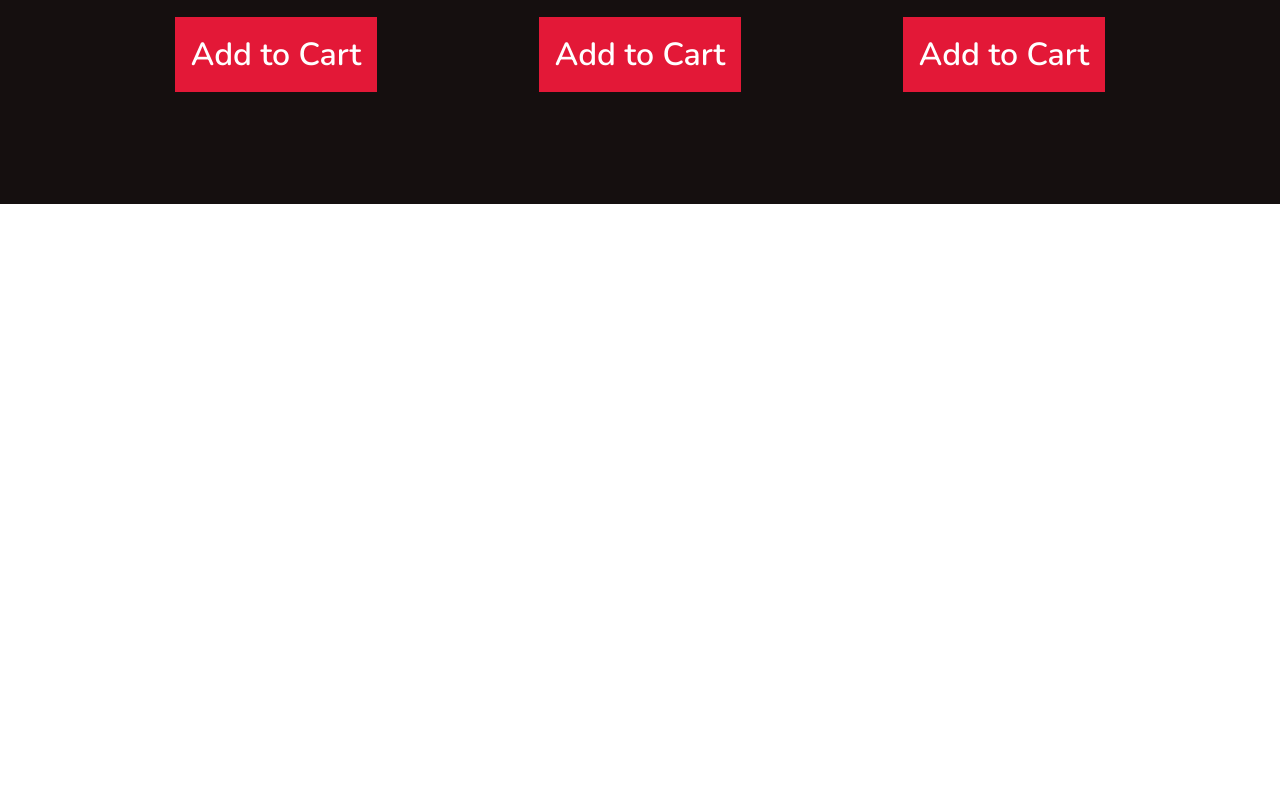
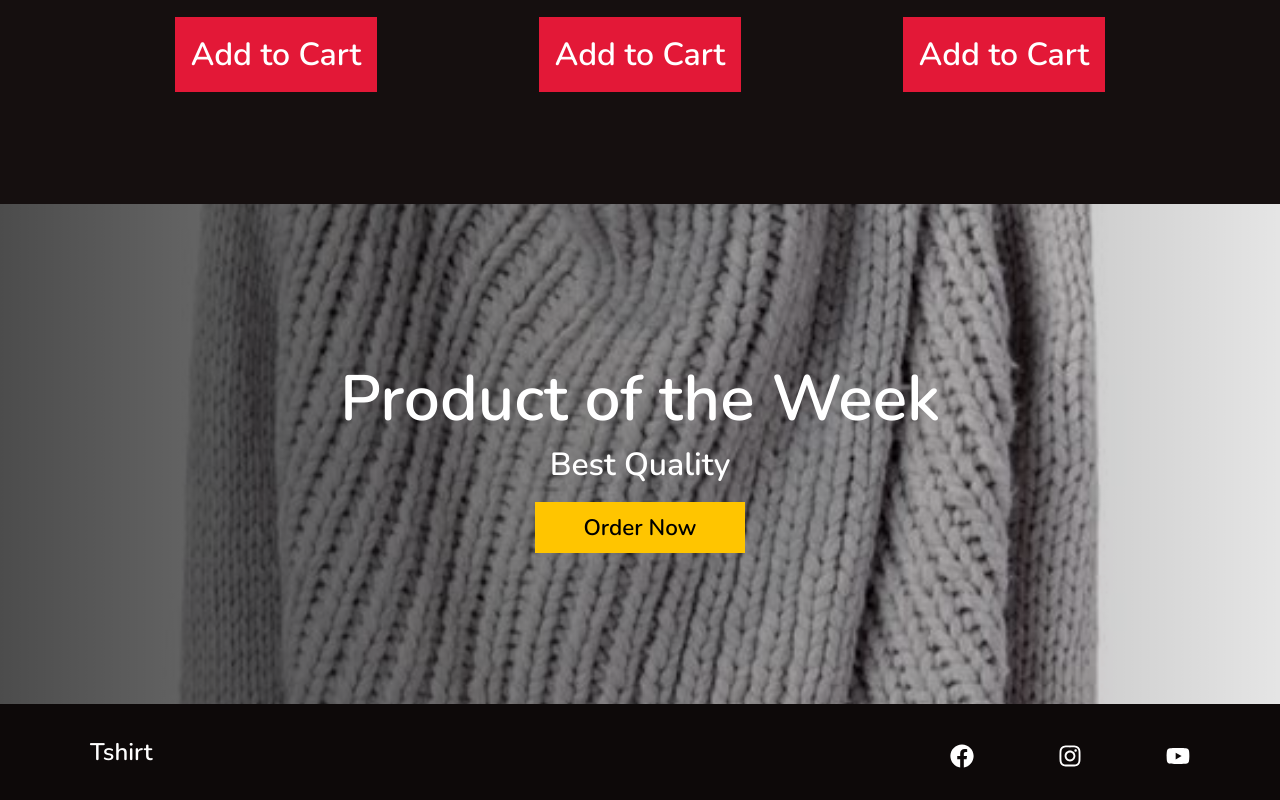
Before and after one commit to orkunozgiray/zgryshopping, a React (Create React App) app: page / in a window 1280 px wide. Shown: the part 1505-2305 px from the top of the page. Before the commit the page ends 1709 px from the top, so only its background shows below. Built offline with nearby package versions, Linux system fonts and the light colour scheme.

Commit message:
Footer and Feature  created

```diff
--- a/src/App.js
+++ b/src/App.js
@@ -4,6 +4,8 @@
 import Hero from './components/Hero';
 import Products from './components/Products';
 import { productData } from './components/Products/data';
+import Footer from './components/Footer';
+import Feature from './components/Feature';
 
 function App() {
   return (
@@ -11,6 +13,8 @@
       <GlobalStyle />
       <Hero />
       <Products heading='Choose Your Clothes' data={productData} />
+      <Feature />
+      <Footer />
     </ Router>
   );
 }
--- /dev/null
+++ b/src/components/Feature/FeatureElements.js
@@ -0,0 +1,39 @@
+import styled from 'styled-components';
+import FeaturePic from '../../images/featured3.jpg';
+
+export const FeatureContainer = styled.div`
+  background: linear-gradient(to right, rgba(0, 0, 0, 0.7), rgba(0, 0, 0, 0.1)),
+    url(${FeaturePic});
+  height: 100vh;
+  max-height: 500px;
+  background-position: center;
+  background-size: cover;
+  display: flex;
+  flex-direction: column;
+  justify-content: center;
+  align-items: center;
+  color: #fff;
+  text-align: center;
+  padding: 0 1rem;
+  h1 {
+    font-size: clamp(3rem, 5vw, 5rem);
+  }
+  p {
+    margin-bottom: 1rem;
+    font-size: clamp(1rem, 3vw, 2rem);
+  }
+`;
+export const FeatureButton = styled.button`
+  font-size: 1.4rem;
+  padding: 0.6rem 3rem;
+  border: none;
+  background: #ffc500;
+  color: #000;
+  transition: 0.2s ease-out;
+  &:hover {
+    color: #fff;
+    background: #e31837;
+    transition: 0.2s ease-out;
+    cursor: pointer;
+  }
+`;
--- /dev/null
+++ b/src/components/Feature/index.js
@@ -0,0 +1,14 @@
+import React from 'react';
+import { FeatureContainer, FeatureButton } from './FeatureElements';
+
+const Feature = () => {
+  return (
+    <FeatureContainer>
+      <h1>Product of the Week</h1>
+      <p>Best Quality</p>
+      <FeatureButton>Order Now</FeatureButton>
+    </FeatureContainer>
+  );
+};
+
+export default Feature;
--- /dev/null
+++ b/src/components/Footer/FooterElements.js
@@ -0,0 +1,56 @@
+import styled from 'styled-components';
+import { Link } from 'react-router-dom';
+
+export const FooterContainer = styled.footer`
+  background-color: #0d0909;
+`;
+
+export const FooterWrap = styled.div`
+  padding: 16px 24px;
+  display: flex;
+  flex-direction: column;
+  justify-content: center;
+  align-items: center;
+  max-width: 1300px;
+  margin: 0 auto;
+`;
+
+export const SocialMedia = styled.section`
+  max-width: 1300px;
+  width: 100%;
+`;
+
+export const SocialMediaWrap = styled.div`
+  display: flex;
+  justify-content: space-between;
+  align-items: center;
+  max-width: 1100px;
+  margin: 16px auto 0 auto;
+  @media screen and (max-width: 820px) {
+    flex-direction: column;
+  }
+`;
+
+export const SocialLogo = styled(Link)`
+  color: #fff;
+  justify-self: start;
+  cursor: pointer;
+  text-decoration: none;
+  font-size: 1.5rem;
+  display: flex;
+  align-items: center;
+  margin-bottom: 16px;
+  font-weight: bold;
+`;
+
+export const SocialIcons = styled.div`
+  display: flex;
+  justify-content: space-between;
+  align-items: center;
+  width: 240px;
+`;
+
+export const SocialIconLink = styled.a`
+  color: #fff;
+  font-size: 24px;
+`;
--- /dev/null
+++ b/src/components/Footer/index.js
@@ -0,0 +1,45 @@
+import React from 'react';
+import {
+    FaFacebook,
+    FaInstagram,
+    FaYoutube,
+  } from 'react-icons/fa';
+  import {
+    FooterContainer,
+    FooterWrap,
+    SocialMedia,
+    SocialMediaWrap,
+    SocialLogo,
+    SocialIcons,
+    SocialIconLink
+  } from './FooterElements';
+
+const Footer = () => {
+    return (
+        <FooterContainer>
+            <FooterWrap>
+                <SocialMedia>
+                    <SocialMediaWrap>
+                        <SocialLogo to="/">Tshirt</SocialLogo>
+                        <SocialIcons>
+                            <SocialIconLink href="/" target="_blank"
+                            aria-label="Facebook" rel="noopener noreferrer">
+                                <FaFacebook />
+                            </SocialIconLink>
+                            <SocialIconLink href="/" target="_blank"
+                            aria-label="Instagram" rel="noopener noreferrer">
+                                <FaInstagram />
+                            </SocialIconLink>
+                            <SocialIconLink href="/" target="_blank"
+                            aria-label="Youtube" rel="noopener noreferrer">
+                                <FaYoutube />
+                            </SocialIconLink>
+                        </SocialIcons>
+                    </SocialMediaWrap>
+                </SocialMedia>
+            </FooterWrap>
+        </FooterContainer>
+    );
+};
+
+export default Footer;
```
Also changed, not shown: src/images/featured3.jpg (added), 1 other file (tests, documents, lock files or other folders).
